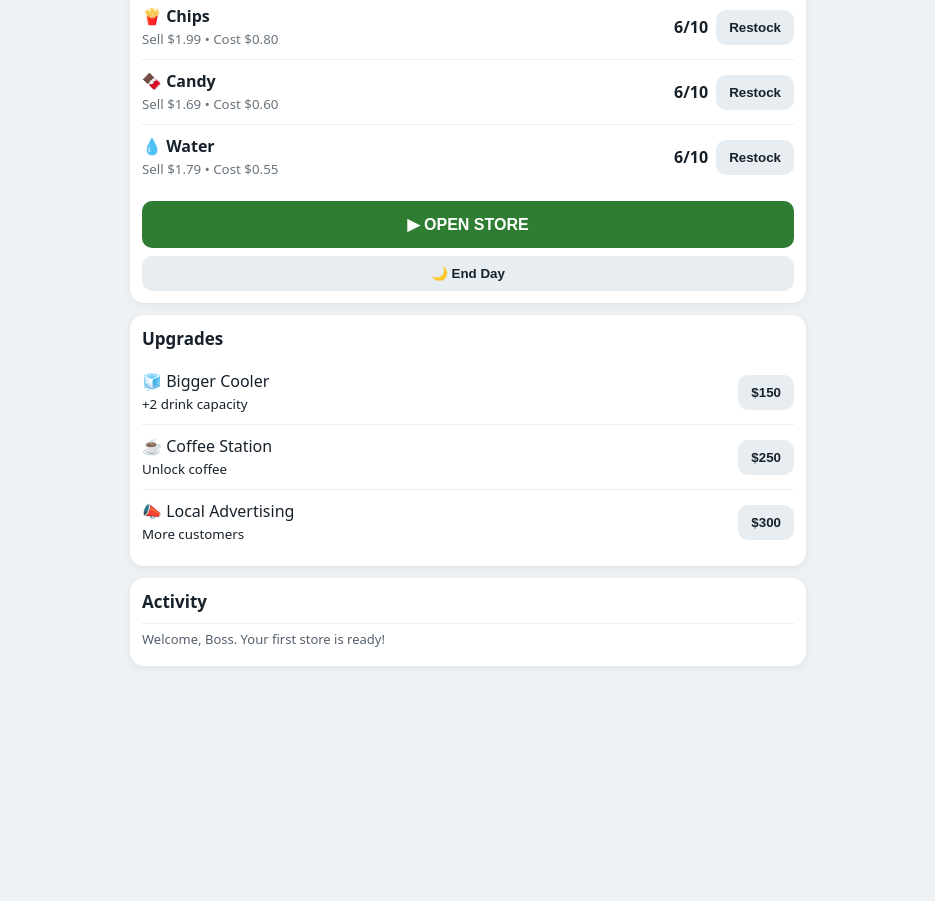
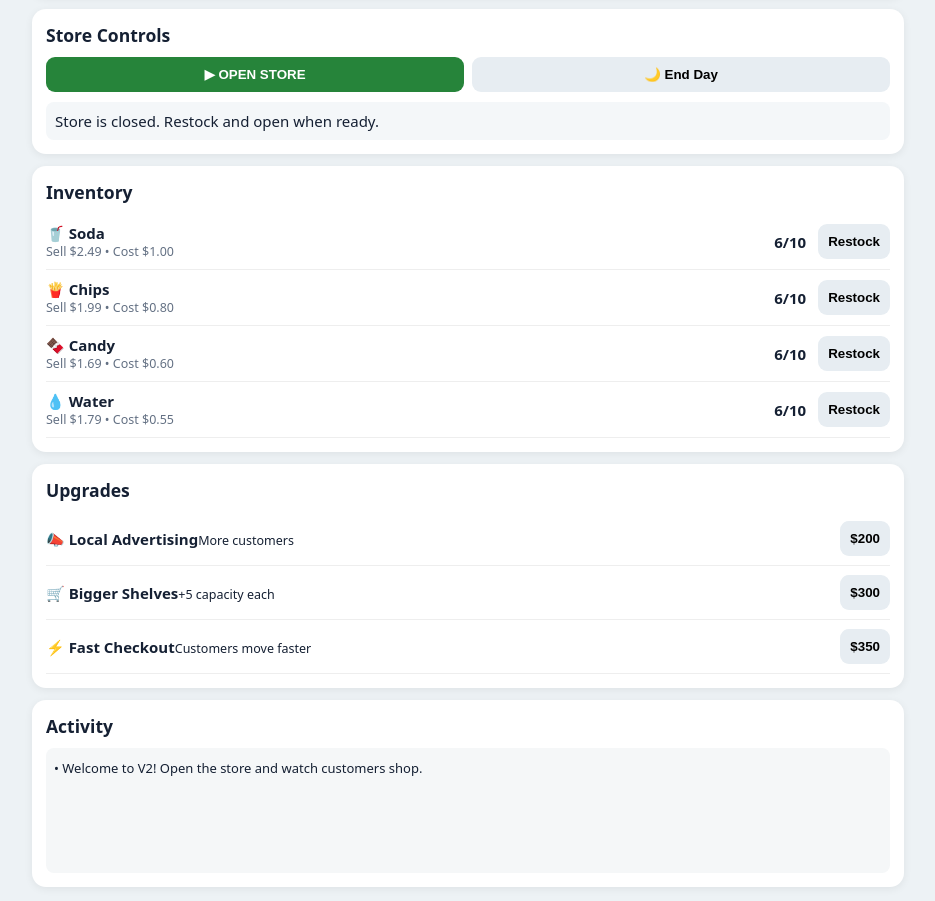
Before and after one commit to dipakpandit55/Corner-Store-Empire, a plain HTML site: page index.html in a window 1280 px wide. Shown: the part 647-1548 px from the top of the page, without its empty margins (172-1107 px from the left). Before the commit the page ends 1337 px from the top, so only its background shows below. Drawn offline with Linux system fonts and the light colour scheme.

Commit message:
Corner Store Empire V2

```diff
--- a/game.js
+++ b/game.js
@@ -1,19 +1,15 @@
-const baseProducts=[
- {id:'soda',name:'Soda',emoji:'🥤',cost:1.00,price:2.49,stock:6,cap:10},
- {id:'chips',name:'Chips',emoji:'🍟',cost:.80,price:1.99,stock:6,cap:10},
- {id:'candy',name:'Candy',emoji:'🍫',cost:.60,price:1.69,stock:6,cap:10},
- {id:'water',name:'Water',emoji:'💧',cost:.55,price:1.79,stock:6,cap:10}
-];
-let state=JSON.parse(localStorage.getItem('cse-save'))||{day:1,cash:500,profit:0,served:0,rep:50,products:baseProducts,upgrades:{cooler:false,coffee:false,ads:false},open:false};
-if(!state.products?.length)state.products=baseProducts;
-const $=id=>document.getElementById(id); const money=n=>Number(n).toFixed(2);
-function save(){localStorage.setItem('cse-save',JSON.stringify(state))}
-function render(){ $('cash').textContent=money(state.cash);$('day').textContent='Day '+state.day;$('profit').textContent=money(state.profit);$('customers').textContent=state.served;$('rep').textContent=state.rep;
- $('products').innerHTML=state.products.map(p=>`<div class='product'><div class='product-info'><b>${p.emoji} ${p.name}</b><small>Sell $${money(p.price)} • Cost $${money(p.cost)}</small></div><span class='stock'>${p.stock}/${p.cap}</span><button onclick="restock('${p.id}')">Restock</button></div>`).join('');
- $('shelves').innerHTML=state.products.slice(0,4).map(p=>`<div class='shelf'>${p.emoji}<small>${p.name} ${p.stock}/${p.cap}</small></div>`).join('');$('openBtn').textContent=state.open?'⏸ CLOSE STORE':'▶ OPEN STORE';save()}
-function log(msg,type=''){let d=document.createElement('div');d.className='entry '+type;d.textContent=msg;$('log').prepend(d)}
-window.restock=id=>{let p=state.products.find(x=>x.id===id),qty=p.cap-p.stock,cost=qty*p.cost;if(!qty)return log(p.name+' is already full.');if(state.cash<cost)return log('Not enough cash to restock.','bad');state.cash-=cost;state.profit-=cost;p.stock=p.cap;log(`📦 Restocked ${p.name}: -$${money(cost)}`);render()}
-function customer(){if(!state.open)return;let available=state.products.filter(p=>p.stock>0);if(!available.length){state.rep=Math.max(0,state.rep-1);return log('😕 Customer left — shelves are empty.','bad')}let p=available[Math.floor(Math.random()*available.length)];p.stock--;state.cash+=p.price;state.profit+=p.price;state.served++;let c=document.createElement('div');c.className='customer';c.textContent=['🙂','😎','👩','👨','🧔'][Math.floor(Math.random()*5)];$('customerLane').appendChild(c);setTimeout(()=>c.style.left='72%',20);setTimeout(()=>c.remove(),1400);log(`${c.textContent} bought ${p.name} +$${money(p.price)}`,'good');render()}
-let timer=null;$('openBtn').onclick=()=>{state.open=!state.open;if(state.open){log('🟢 Store opened!');timer=setInterval(customer,state.upgrades.ads?1300:1900)}else{clearInterval(timer);log('🔴 Store closed.')}render()};
-$('nextBtn').onclick=()=>{state.open=false;clearInterval(timer);let rent=25;state.cash-=rent;state.profit-=rent;state.day++;if(Math.random()<.35){let loss=10+Math.floor(Math.random()*20);state.cash-=loss;state.profit-=loss;log(`🔧 Surprise expense: -$${loss}`,'bad')}else log('🌙 New day started. Daily overhead: -$25');render()};
-window.buyUpgrade=type=>{let price={cooler:150,coffee:250,ads:300}[type];if(state.upgrades[type])return log('Upgrade already owned.');if(state.cash<price)return log('Not enough cash for that upgrade.','bad');state.cash-=price;state.profit-=price;state.upgrades[type]=true;if(type==='cooler')state.products.find(p=>p.id==='soda').cap+=2;if(type==='coffee')state.products.push({id:'coffee',name:'Coffee',emoji:'☕',cost:.45,price:2.79,stock:8,cap:8});log('✨ Upgrade purchased!','good');render()};render();log('Welcome, Boss. Your first store is ready!');
+const products={Soda:{icon:'🥤',sell:2.49,cost:1,stock:6,max:10},Chips:{icon:'🍟',sell:1.99,cost:.8,stock:6,max:10},Candy:{icon:'🍫',sell:1.69,cost:.6,stock:6,max:10},Water:{icon:'💧',sell:1.79,cost:.55,stock:6,max:10}};
+let state={money:500,day:1,served:0,profit:0,rep:50,open:false,ad:0,speed:1};let timer=null,id=0;
+const $=x=>document.getElementById(x); const fmt=n=>'$'+n.toFixed(2);
+function save(){localStorage.setItem('cse-v2',JSON.stringify({state,products}))}function load(){let x=localStorage.getItem('cse-v2');if(x){try{let d=JSON.parse(x);Object.assign(state,d.state);for(let k in d.products)Object.assign(products[k],d.products[k]);state.open=false}catch(e){}}}
+function render(){ $('money').textContent=fmt(state.money);$('day').textContent='Day '+state.day;$('served').textContent=state.served;$('profit').textContent=fmt(state.profit);$('rep').textContent=state.rep;$('stockCount').textContent=Object.values(products).reduce((a,p)=>a+p.stock,0);$('open').textContent=state.open?'⏸ CLOSE STORE':'▶ OPEN STORE';
+$('inventory').innerHTML=Object.entries(products).map(([n,p])=>`<div class=row><div>${p.icon} <b>${n}</b><small>Sell ${fmt(p.sell)} • Cost ${fmt(p.cost)}</small></div><b>${p.stock}/${p.max}</b><button onclick="restock('${n}')">Restock</button></div>`).join('');
+$('upgrades').innerHTML=`<div class=upgrade><div>📣 <b>Local Advertising</b><small>More customers</small></div><button onclick="upgrade('ad',200)">${state.ad?'Owned':'$200'}</button></div><div class=upgrade><div>🛒 <b>Bigger Shelves</b><small>+5 capacity each</small></div><button onclick="upgrade('shelf',300)">$300</button></div><div class=upgrade><div>⚡ <b>Fast Checkout</b><small>Customers move faster</small></div><button onclick="upgrade('speed',350)">${state.speed>1?'Owned':'$350'}</button></div>`;save()}
+function log(t){let d=document.createElement('div');d.textContent='• '+t;$('log').prepend(d)}
+function restock(n){let p=products[n],q=p.max-p.stock,c=q*p.cost;if(!q)return log(n+' is already full.');if(state.money<c)return log('Not enough cash to restock '+n+'.');state.money-=c;state.profit-=c;p.stock=p.max;log(`Restocked ${n} for ${fmt(c)}.`);render()}
+function upgrade(type,cost){if(type==='ad'&&state.ad)return;if(type==='speed'&&state.speed>1)return;if(state.money<cost)return log('Not enough cash for that upgrade.');state.money-=cost;state.profit-=cost;if(type==='ad')state.ad=1;if(type==='speed')state.speed=1.45;if(type==='shelf')Object.values(products).forEach(p=>p.max+=5);log('Upgrade purchased!');render()}
+function move(el,x,y,delay=0){setTimeout(()=>{el.style.left=x+'px';el.style.top=y+'px'},delay/state.speed)}
+function customer(){if(!state.open)return;let available=Object.entries(products).filter(x=>x[1].stock>0);if(!available.length){log('Customer left: shelves are empty.');return}let [name,p]=available[Math.floor(Math.random()*available.length)],store=$('store'),w=store.clientWidth,h=store.clientHeight,el=document.createElement('div');el.className='person';el.textContent=['🧑','👩','👨','🧔','👵','👨‍🦱'][id++%6];el.style.left='25px';el.style.top=(h-95)+'px';$('people').append(el);let shelf={Soda:[150,90],Chips:[370,90],Candy:[150,240],Water:[370,240]}[name];if(w<650){shelf={Soda:[100,90],Chips:[245,90],Candy:[100,240],Water:[245,240]}[name]}move(el,...shelf,150);move(el,w-125,h-105,1500);setTimeout(()=>{if(p.stock>0){p.stock--;state.money+=p.sell;state.profit+=p.sell;state.served++;state.rep=Math.min(100,state.rep+1);log(`${el.textContent} bought ${name} for ${fmt(p.sell)}.`)}render()},2600/state.speed);move(el,25,h-95,3000);setTimeout(()=>el.remove(),4300/state.speed)}
+$('open').onclick=()=>{state.open=!state.open;$('status').textContent=state.open?'Store OPEN — customers are shopping!':'Store closed.';clearInterval(timer);if(state.open){customer();timer=setInterval(customer,state.ad?1800:2700)}render()};
+$('end').onclick=()=>{state.open=false;clearInterval(timer);let expense=35;state.money-=expense;state.profit-=expense;state.day++;log(`Day ended. Paid ${fmt(expense)} in rent/utilities.`);$('status').textContent='New day. Restock before opening.';render()};
+load();render();log('Welcome to V2! Open the store and watch customers shop.');
--- a/index.html
+++ b/index.html
@@ -1 +1,9 @@
-<!doctype html><html><head><meta charset='utf-8'><meta name='viewport' content='width=device-width,initial-scale=1,viewport-fit=cover'><title>Corner Store Empire</title><link rel='stylesheet' href='style.css'></head><body><header><div><b>🏪 Corner Store Empire</b><small id='day'>Day 1</small></div><div class='money'>$<span id='cash'>500.00</span></div></header><main><section class='stats'><div>⭐ <span id='rep'>50</span></div><div>👥 <span id='customers'>0</span> served</div><div>💰 $<span id='profit'>0.00</span> profit</div></section><section id='store'><div class='sign'>YOUR CORNER STORE</div><div id='customerLane'></div><div class='counter'>🧑‍💼 CHECKOUT</div><div class='shelves' id='shelves'></div></section><section class='panel'><h2>Inventory</h2><div id='products'></div><button id='openBtn' class='primary'>▶ OPEN STORE</button><button id='nextBtn'>🌙 End Day</button></section><section class='panel'><h2>Upgrades</h2><div class='upgrade'><span>🧊 Bigger Cooler<br><small>+2 drink capacity</small></span><button onclick="buyUpgrade('cooler')">$150</button></div><div class='upgrade'><span>☕ Coffee Station<br><small>Unlock coffee</small></span><button onclick="buyUpgrade('coffee')">$250</button></div><div class='upgrade'><span>📣 Local Advertising<br><small>More customers</small></span><button onclick="buyUpgrade('ads')">$300</button></div></section><section class='panel'><h2>Activity</h2><div id='log'></div></section></main><script src='game.js'></script></body></html>
+<!doctype html><html><head><meta charset='utf-8'><meta name='viewport' content='width=device-width,initial-scale=1'><title>Corner Store Empire V2</title><link rel='stylesheet' href='style.css'></head><body>
+<header><div><b>🏪 Corner Store Empire</b><small id='day'>Day 1</small></div><div class='money' id='money'>$500.00</div></header>
+<main><section class='stats'><span>⭐ <b id='rep'>50</b></span><span>👥 <b id='served'>0</b> served</span><span>💰 <b id='profit'>$0.00</b> profit</span><span>📦 <b id='stockCount'>24</b> items</span></section>
+<section class='game-card'><div class='sign'>YOUR CORNER STORE • V2</div><div id='store' class='store'><div class='door'>🚪<small>ENTRANCE</small></div><div class='shelf s1' data-product='Soda'>🥤<small>SODA</small></div><div class='shelf s2' data-product='Chips'>🍟<small>CHIPS</small></div><div class='shelf s3' data-product='Candy'>🍫<small>CANDY</small></div><div class='shelf s4' data-product='Water'>💧<small>WATER</small></div><div class='counter'>🧑‍💼<small>CHECKOUT</small></div><div id='people'></div></div></section>
+<section class='panel'><h3>Store Controls</h3><div class='buttons'><button id='open' class='primary'>▶ OPEN STORE</button><button id='end'>🌙 End Day</button></div><div id='status'>Store is closed. Restock and open when ready.</div></section>
+<section class='panel'><h3>Inventory</h3><div id='inventory'></div></section>
+<section class='panel'><h3>Upgrades</h3><div id='upgrades'></div></section>
+<section class='panel'><h3>Activity</h3><div id='log' class='log'></div></section></main>
+<script src='game.js'></script></body></html>
```
Also changed, not shown: style.css (+1 -1 lines), 1 other file.
